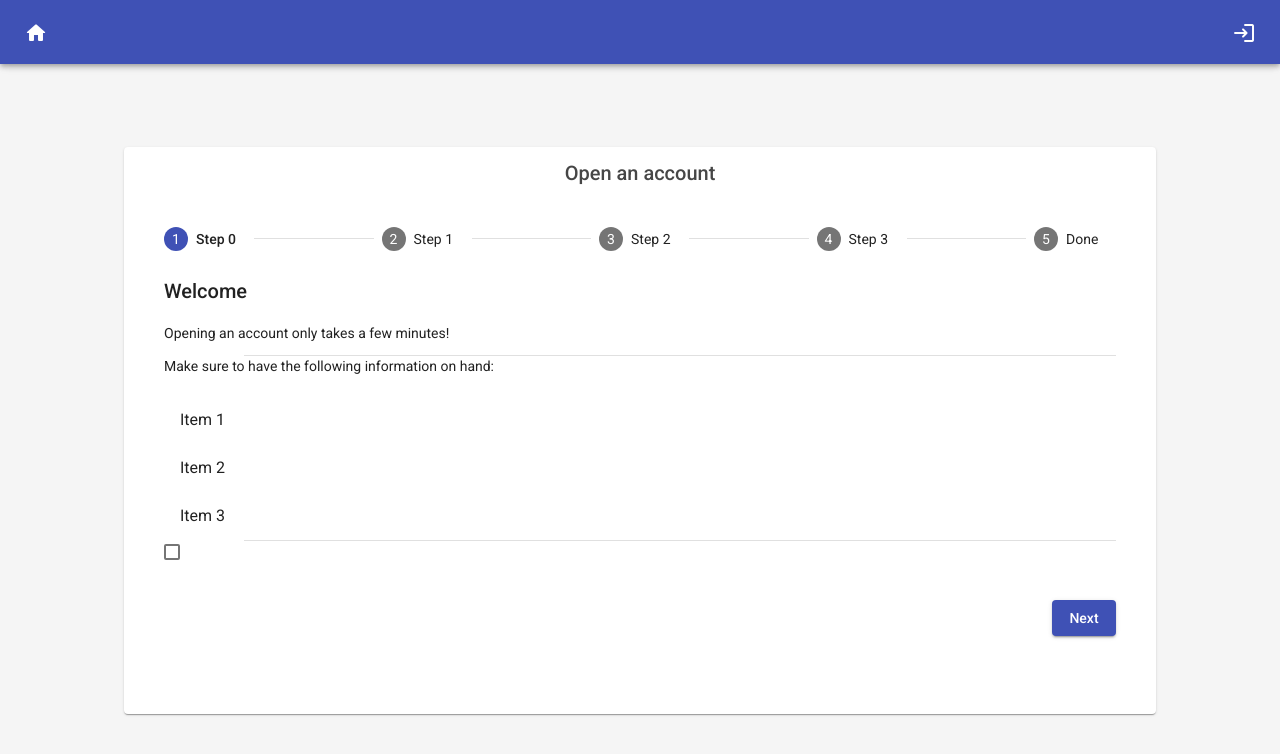
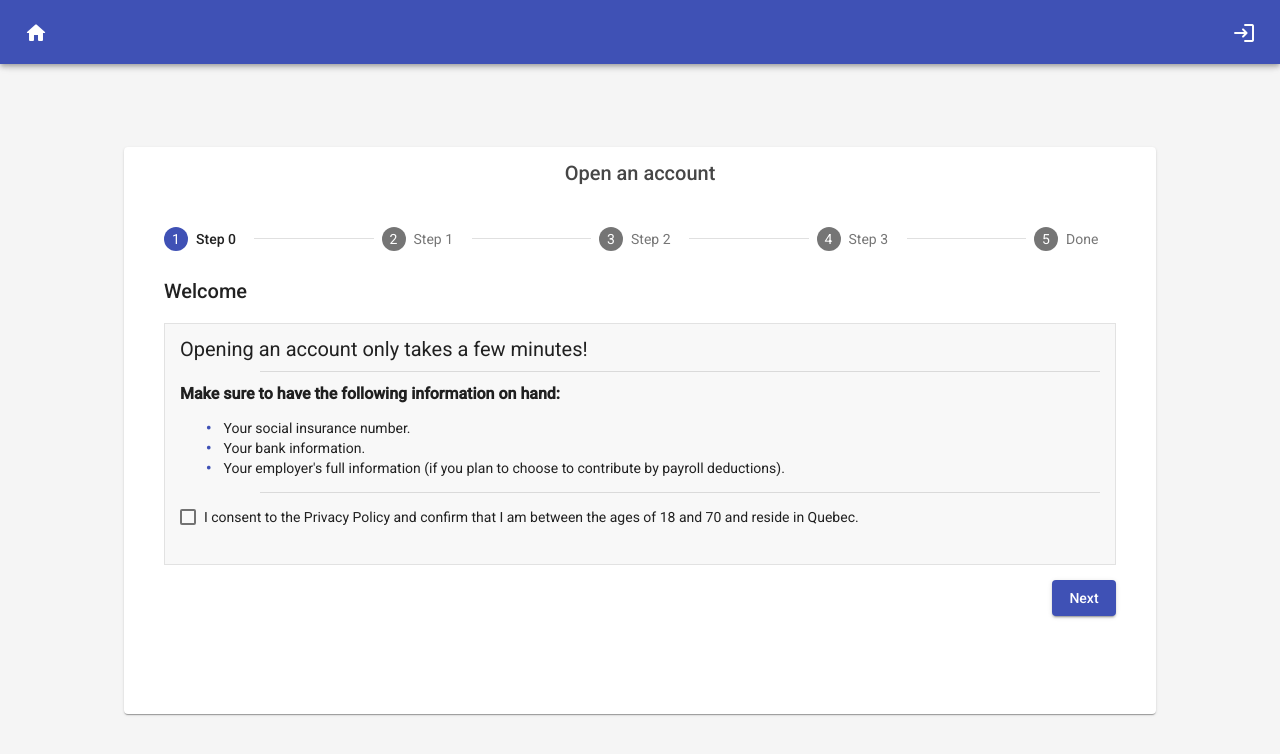
Before and after one commit to elheche/Qurtuba_Website, an Angular app in the folder client/: page /registration in a window 1280 px wide. Shown: the top 754 px of the page. Built offline with nearby package versions, Linux system fonts and the light colour scheme; what ng-mat-select-infinite-scroll would draw is missing.

Commit message:
Step 0 finalisée

```diff
--- a/client/src/app/registration/registration.component.html
+++ b/client/src/app/registration/registration.component.html
@@ -12,37 +12,36 @@
       <mat-card-title>Open an account</mat-card-title>
     </mat-card-header>
     <mat-card-content>
-      <mat-horizontal-stepper linear="false" #stepper>
+      <mat-horizontal-stepper linear="true" #stepper>
         <!-- Step 0 -->
         <mat-step [stepControl]="registrationFormStep0" [editable]="isEditable">
           <form [formGroup]="registrationFormStep0" id="registration-form-step-0" #registrationFormStep0Ref="ngForm">
             <ng-template matStepLabel>Step 0</ng-template>
             <h2>Welcome</h2>
-            <div>
+            <div id="opening-account-container">
               <p>Opening an account only takes a few minutes!</p>
               <mat-divider [inset]="true"></mat-divider>
-            </div>
-            <div>
-              <p>Make sure to have the following information on hand:</p>
-              <mat-list role="list">
-                <mat-list-item role="listitem">Item 1</mat-list-item>
-                <mat-list-item role="listitem">Item 2</mat-list-item>
-                <mat-list-item role="listitem">Item 3</mat-list-item>
-              </mat-list>
+              <p><strong>Make sure to have the following information on hand:</strong></p>
+              <ul>
+                <li *ngFor="let requiredInformation of environment.inputs.userAgreementStep0.requiredInformations">
+                  {{ requiredInformation }}
+                </li>
+              </ul>
               <mat-divider [inset]="true"></mat-divider>
-            </div>
               <div
                 class="user-agreement-container"
                 [ngClass]="{
-                'user-agreement-container-invalid': registrationFormStep0.get('userAgreementStep0').invalid && registrationFormStep0Ref.submitted
+                  'user-agreement-container-invalid':
+                    registrationFormStep0.get('userAgreementStep0').invalid && registrationFormStep0Ref.submitted
                 }"
               >
                 <mat-checkbox color="primary" formControlName="userAgreementStep0" required>
-                {{ userAgreementStep0Text }}
+                  {{ environment.inputs.userAgreementStep0.checkBoxText }}
                 </mat-checkbox>
                 <mat-error *ngIf="registrationFormStep0.get('userAgreementStep0').invalid && registrationFormStep0Ref.submitted">
                   {{ getErrorMessage('registrationFormStep0', 'userAgreementStep0') }}
                 </mat-error>
+              </div>
             </div>
             <div class="stepper-navigation-button-container">
               <button class="stepper-navigation-button" mat-raised-button color="primary" matStepperNext>Next</button>
@@ -647,7 +646,8 @@
             <div
               class="user-agreement-container"
               [ngClass]="{
-                'user-agreement-container-invalid': registrationFormStep5.get('userAgreementStepDone').invalid && registrationFormStep5Ref.submitted
+                'user-agreement-container-invalid':
+                  registrationFormStep5.get('userAgreementStepDone').invalid && registrationFormStep5Ref.submitted
               }"
             >
               <mat-checkbox color="primary" formControlName="userAgreementStepDone" required>
--- a/client/src/app/registration/registration.component.scss
+++ b/client/src/app/registration/registration.component.scss
@@ -71,6 +71,59 @@
 .registration-form-container mat-card-content mat-horizontal-stepper form#registration-form-step-1 {
   display: flex;
   flex-flow: column wrap;
+}
+
+.registration-form-container mat-card-content mat-horizontal-stepper form#registration-form-step-0 div#opening-account-container {
+  background-color: #f8f8f8;
+  border: 1px solid #e2e2e2;
+  padding: 15px;
+  font-size: 14px;
+}
+
+.registration-form-container
+  mat-card-content
+  mat-horizontal-stepper
+  form#registration-form-step-0
+  div#opening-account-container
+  p:nth-of-type(1) {
+  font-size: 20px;
+}
+
+.registration-form-container
+  mat-card-content
+  mat-horizontal-stepper
+  form#registration-form-step-0
+  div#opening-account-container
+  p:nth-of-type(2) {
+  font-size: 16px;
+}
+
+.registration-form-container
+  mat-card-content
+  mat-horizontal-stepper
+  form#registration-form-step-0
+  div#opening-account-container
+  mat-divider.mat-divider {
+  margin-bottom: 12px;
+}
+
+.registration-form-container mat-card-content mat-horizontal-stepper form#registration-form-step-0 div#opening-account-container ul {
+  list-style: none;
+}
+
+.registration-form-container
+  mat-card-content
+  mat-horizontal-stepper
+  form#registration-form-step-0
+  div#opening-account-container
+  ul
+  li::before {
+  content: '\2022';
+  color: #3f51b5;
+  font-weight: bold;
+  display: inline-block;
+  width: 1em;
+  margin-left: -1em;
 }
 
 .registration-form-container mat-card-content mat-horizontal-stepper form#registration-form-step-2 mat-form-field:nth-child(6),
--- a/client/src/app/registration/registration.component.ts
+++ b/client/src/app/registration/registration.component.ts
@@ -1,5 +1,5 @@
-import { Component, OnInit } from '@angular/core';
-import { FormControl, FormGroup, Validators } from '@angular/forms';
+import { Component, HostListener, OnInit, ViewChild } from '@angular/core';
+import { FormControl, FormGroup, FormGroupDirective, Validators } from '@angular/forms';
 import { MatDialog } from '@angular/material/dialog';
 import { MatIconRegistry } from '@angular/material/icon';
 import { DomSanitizer } from '@angular/platform-browser';
@@ -18,6 +18,7 @@ import { ICountry } from './icountry.data';
   styleUrls: ['./registration.component.scss'],
 })
 export class RegistrationComponent implements OnInit {
+  @ViewChild('registrationFormStep0Ref') registrationFormStep0Ref: FormGroupDirective;
   registrationFormStep0: FormGroup;
   registrationFormStep1: FormGroup;
   registrationFormStep2: FormGroup;
@@ -30,7 +31,6 @@ export class RegistrationComponent implements OnInit {
   environment: typeof environment;
   data: ICountry[];
   filteredRelationshipTypes: Observable<string[]>;
-  userAgreementStep0Text: string;
   userAgreementStepDoneText: string;
   limit: number;
   offsets: Map<'country' | 'citizenship' | 'jointMemberCountry' | 'jointMemberCitizenship', number>;
@@ -82,7 +82,6 @@ export class RegistrationComponent implements OnInit {
       );
     }
 
-    this.userAgreementStep0Text = '';
     this.userAgreementStepDoneText = '';
 
     this.registrationFormStep0 = new FormGroup({
@@ -290,7 +289,7 @@ export class RegistrationComponent implements OnInit {
         if (isEmpty) {
           this.isActive = false;
           this.registrationFormStep5.reset();
-          this.userAgreementStepDoneText = environment.inputs.userAgreementStepDone.text.individual;
+          this.userAgreementStepDoneText = environment.inputs.userAgreementStepDone.checkBoxText.individual;
         } else {
           this.openAlertDialog();
         }
@@ -302,7 +301,7 @@ export class RegistrationComponent implements OnInit {
         this.getNextBatch('jointMemberCountry');
         this.getNextBatch('jointMemberCitizenship');
         this.registrationFormStep5.reset();
-        this.userAgreementStepDoneText = environment.inputs.userAgreementStepDone.text.joint;
+        this.userAgreementStepDoneText = environment.inputs.userAgreementStepDone.checkBoxText.joint;
         this.isActive = true;
         break;
       default:
@@ -342,11 +341,25 @@ export class RegistrationComponent implements OnInit {
         this.isActive = false;
         this.registrationFormStep5.reset();
         this.registrationFormStep2.get('accountType').value === 'Individual'
-          ? (this.userAgreementStepDoneText = environment.inputs.userAgreementStepDone.text.individual)
+          ? (this.userAgreementStepDoneText = environment.inputs.userAgreementStepDone.checkBoxText.individual)
           : (this.userAgreementStepDoneText = '');
       } else {
         this.registrationFormStep2.get('accountType').setValue('Joint');
       }
     });
   }
+
+  @HostListener('click', ['$event'])
+  onClick(event: MouseEvent): void {
+    for (const eventTarget of event.composedPath()) {
+      const eventTargetTagName = (eventTarget as HTMLElement).tagName;
+      if (eventTargetTagName === 'MAT-STEP-HEADER') {
+        const eventTargetContent = (eventTarget as HTMLElement).lastElementChild.textContent;
+        if (eventTargetContent !== 'Step 0') {
+          this.registrationFormStep0Ref.onSubmit(undefined);
+        }
+        break;
+      }
+    }
+  }
 }
--- a/client/src/environments/environment.ts
+++ b/client/src/environments/environment.ts
@@ -6,6 +6,18 @@
 export const environment = {
   production: false,
   inputs: {
+    userAgreementStep0: {
+      errorMessages: {
+        required: 'You must agree to the terms and conditions to continue.',
+      },
+      requiredInformations: [
+        'Your social insurance number.',
+        'Your bank information.',
+        "Your employer's full information (if you plan to choose to contribute by payroll deductions).",
+      ],
+      checkBoxText:
+        'I consent to the Privacy Policy and confirm that I am between the ages of 18 and 70 and reside in Quebec.',
+    },
     email: {
       errorMessages: {
         required: 'You must enter a valid email address.',
@@ -139,19 +151,19 @@ export const environment = {
     },
     numberOfDependents: {
       errorMessages: {
-        required: 'you must enter the number of your dependents.',
+        required: 'You must enter the number of your dependents.',
       },
       readonly: true,
     },
     depositAmount: {
       errorMessages: {
-        required: 'you must enter your deposit amount.',
+        required: 'You must enter your deposit amount.',
       },
       readonly: true,
     },
     donationForMosque: {
       errorMessages: {
-        required: 'you must enter your donation amount for mosque.',
+        required: 'You must enter your donation amount for mosque.',
       },
       readonly: true,
     },
@@ -164,7 +176,7 @@ export const environment = {
     },
     relationship: {
       errorMessages: {
-        required: 'you must enter a relationship.',
+        required: 'You must enter a relationship.',
       },
       types: [
         'Aunt',
@@ -208,9 +220,9 @@ export const environment = {
     },
     userAgreementStepDone: {
       errorMessages: {
-        required: 'you must accept the regulation.',
+        required: 'You must accept the regulation.',
       },
-      text: {
+      checkBoxText: {
         individual: 'I have read the Regulations and By-laws of the "Co-operative" and I fully agree to abide by them.',
         joint: 'We have read the Regulations and By-laws of the "Co-operative" and We fully agree to abide by them.',
       },
```
Lines whose indentation alone changed are shown as unchanged.
